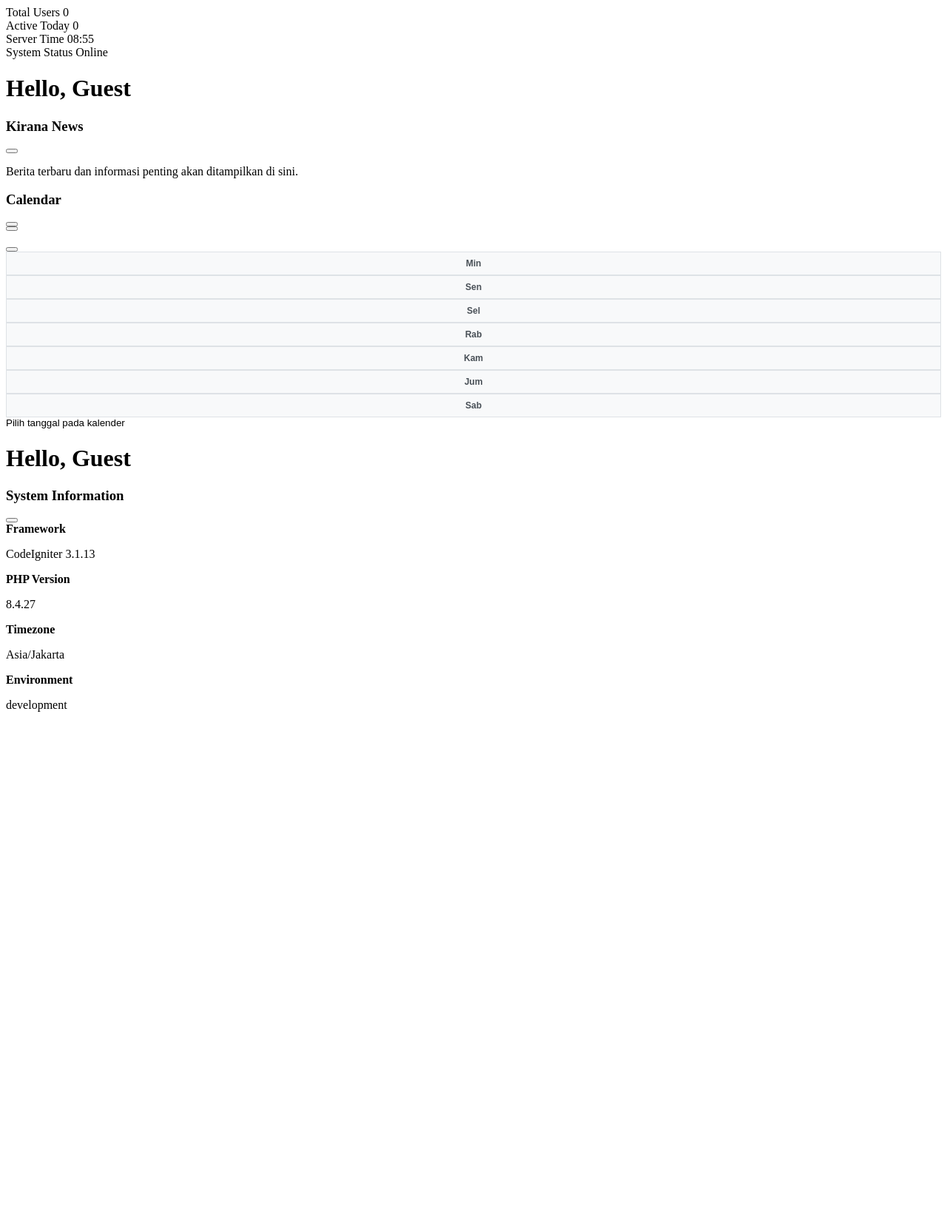
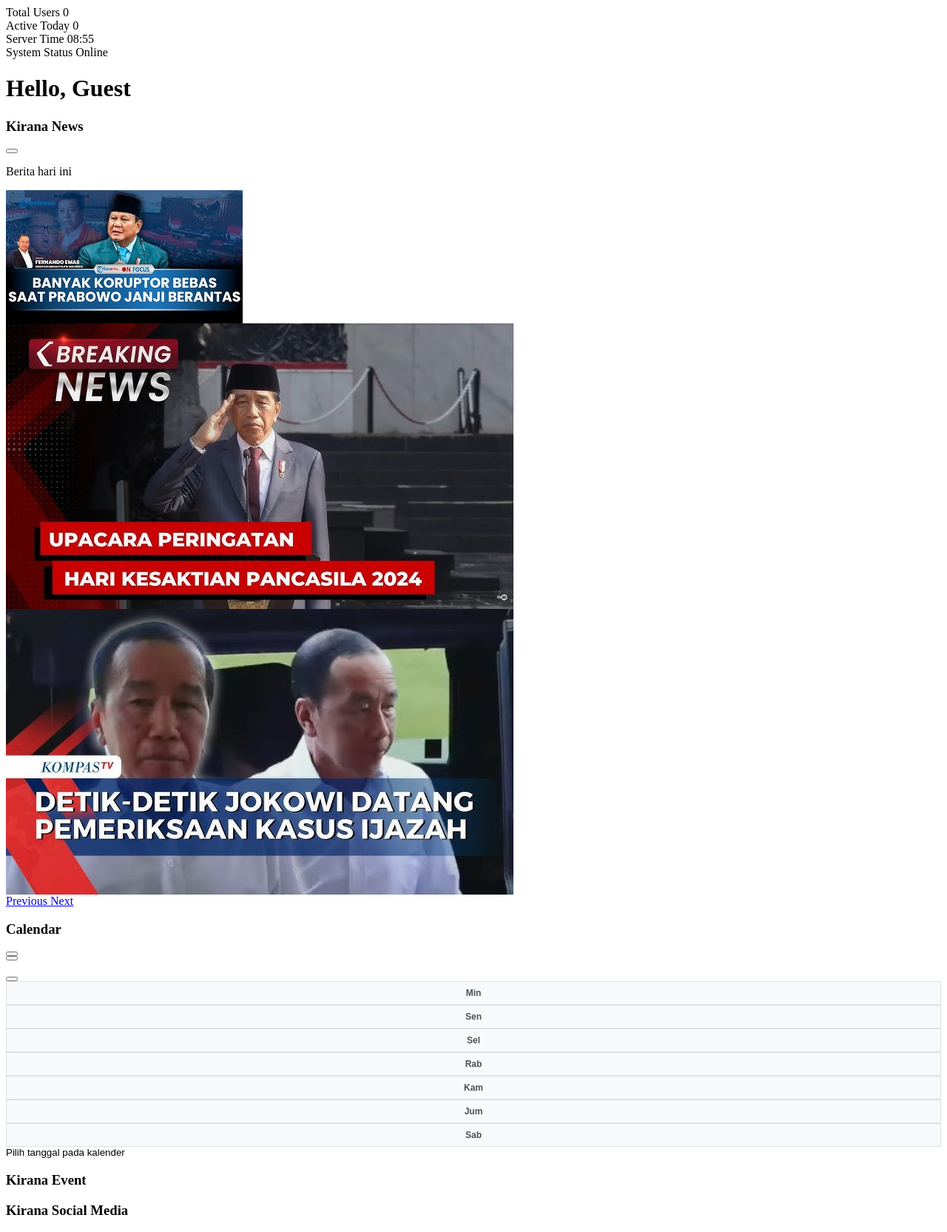
Before and after one commit to Wery-wer/ci3-crud-ajax-adminlte, a CodeIgniter app: the page made by application/views/dashboard/index.php in a window 1280 px wide. Shown: the whole page at 74% size. Before the commit the page ends 962 px from the top, so only its background shows below. Run offline with CodeIgniter, Linux system fonts and the light colour scheme; data that the repository does not hold is empty.

Commit message:
update: dashboard

```diff
--- a/application/views/dashboard/index.php
+++ b/application/views/dashboard/index.php
@@ -1,3 +1,4 @@
+
 <!-- Info boxes -->
 <div class="row">
   <div class="col-12 col-sm-6 col-md-3">
@@ -67,10 +68,32 @@
         </div>
       </div>
       <div class="card-body">
-        <p>Berita terbaru dan informasi penting akan ditampilkan di sini.</p>
+        <p>Berita hari ini</p>
+        <div id="carouselExampleControls" class="carousel slide" data-ride="carousel">
+          <div class="carousel-inner">
+            <div class="carousel-item active">
+              <img class="d-block w-100" src="http://localhost/ci3-noreload/assets/image1.jpg" alt="First slide">
+            </div>
+            <div class="carousel-item">
+              <img class="d-block w-100" src="http://localhost/ci3-noreload/assets/image2.jpg" alt="Second slide">
+            </div>
+            <div class="carousel-item">
+              <img class="d-block w-100" src="http://localhost/ci3-noreload/assets/image3.jpg" alt="Third slide">
+            </div>
+          </div>
+          <a class="carousel-control-prev" href="#carouselExampleControls" role="button" data-slide="prev">
+            <span class="carousel-control-prev-icon" aria-hidden="true"></span>
+            <span class="sr-only">Previous</span>
+          </a>
+          <a class="carousel-control-next" href="#carouselExampleControls" role="button" data-slide="next">
+            <span class="carousel-control-next-icon" aria-hidden="true"></span>
+            <span class="sr-only">Next</span>
+          </a>
+        </div>
       </div>
     </div>
   </div>
+
   <div class="col-sm-4">
     <div class="card">
       <div class="card-header">
@@ -120,18 +143,26 @@
         </div>
       </div>
     </div>
+
     <div class="card">
       <div class="card-header">
-        <h1 class="card-title">
-          Hello, <?= isset($user_name) && $user_name ? htmlspecialchars($user_name) : 'Guest' ?>
-        </h1>
+        <h3 class="card-title">Kirana Event</h3>
       </div>
     </div>
+
+    <div class="card">
+      <div class="card-header">
+        <h3 class="card-title">Kirana Social Media</h3>
+      </div>
+      <div class="card-body">
+      </div>
+    </div>
+
   </div>
 </div>
 
 <!-- System Information -->
-<div class="row">
+<!-- <div class="row">
   <div class="col-12">
     <div class="card">
       <div class="card-header">
@@ -167,7 +198,7 @@
       </div>
     </div>
   </div>
-</div>
+</div> -->
 
 <script>
 // Pastikan jQuery sudah loaded
--- a/application/views/templates/footer.php
+++ b/application/views/templates/footer.php
@@ -5,12 +5,12 @@
   <!-- /.content-wrapper -->
 
   <!-- Main Footer -->
-  <footer class="main-footer">
+  <!-- <footer class="main-footer">
     <div class="float-right d-none d-sm-block">
       <b>Version</b> 1.0.0
     </div>
     <strong>Copyright &copy; <?= date('Y') ?> <a href="#">CI3 CRUD System</a>.</strong> All rights reserved.
-  </footer>
+  </footer> -->
 
   <!-- Control Sidebar -->
   <aside class="control-sidebar control-sidebar-dark">
--- a/application/views/templates/header.php
+++ b/application/views/templates/header.php
@@ -179,7 +179,7 @@
           <li class="nav-item">
             <a href="<?= base_url() ?>" class="nav-link <?= uri_string() == '' ? 'active' : '' ?>">
               <i class="nav-icon fas fa-tachometer-alt"></i>
-              <p>Dashboard</p>
+                <p style="font-size: 1rem; font-family: 'Source Sans Pro', Arial, sans-serif;">Dashboard</p>
             </a>
           </li>
 
```
Also changed, not shown: application/views/user_registration/index.php (+1 -8 lines), assets/image1.jpg (added), assets/image2.jpg (added), assets/image3.jpg (added).
